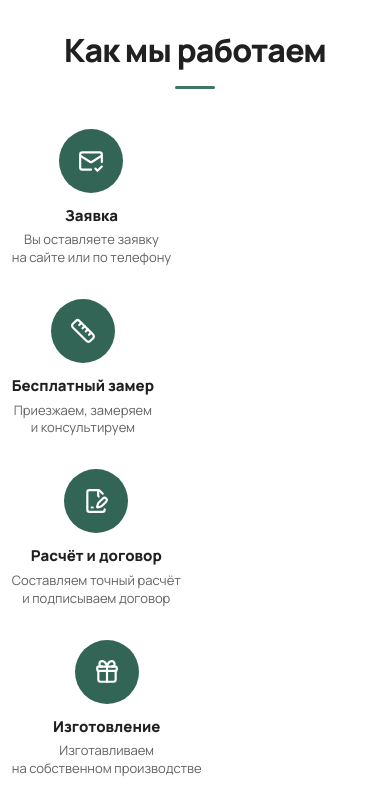
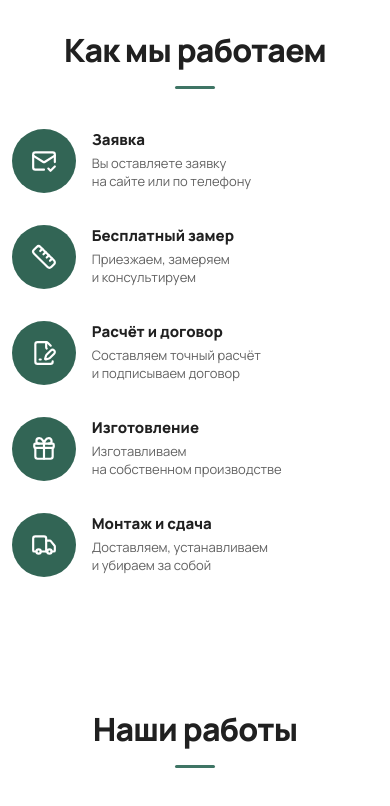
Before and after one commit to pogorik/chok-site, a Next.js app: page / in a window 390 px wide. Shown: the part 3880-4686 px from the top of the page. Built offline with nearby package versions, Linux system fonts and the light colour scheme.

Commit message:
Revert work-step mobile layout to original
The centering experiments (row-center, then stacked-card) didn't land
well; restoring the original left-aligned icon+text row on mobile.

```diff
--- a/src/components/ui/WorkStep.tsx
+++ b/src/components/ui/WorkStep.tsx
@@ -8,7 +8,7 @@ type WorkStepProps = {
 
 export default function WorkStep({ icon: Icon, title, description }: WorkStepProps) {
   return (
-    <div className="flex flex-col items-center gap-3 text-center md:flex-col md:items-start md:gap-4 md:text-left lg:flex-row lg:items-center">
+    <div className="flex items-start gap-4 md:flex-col md:items-start lg:flex-row lg:items-center">
       <span className="flex h-16 w-16 shrink-0 items-center justify-center rounded-full bg-accent-dark text-white">
         <Icon size={26} />
       </span>
```
